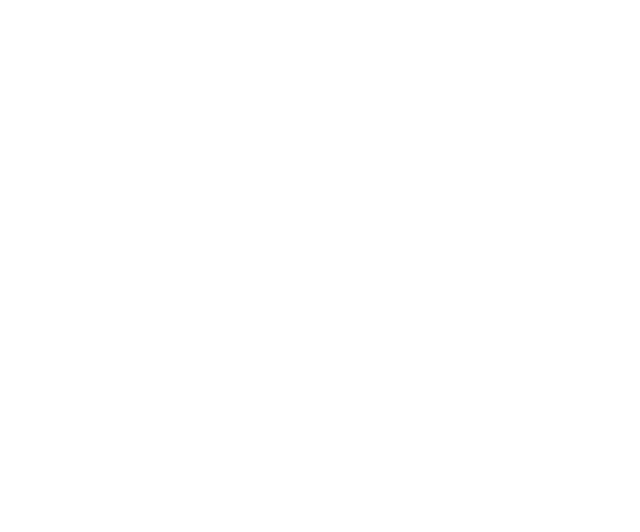
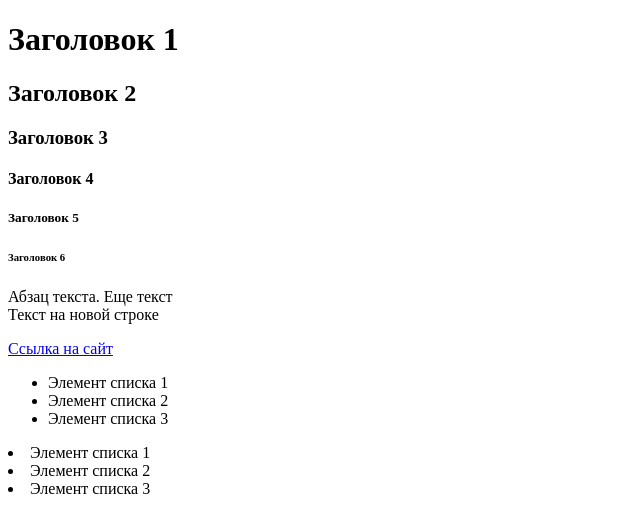
Before and after one commit to DigitalGl/ProjecttTest, a plain HTML site: page index.html in a window 1280 px wide. Shown: the whole page, without its empty margins (0-640 px from the left). Drawn offline with Linux system fonts and the light colour scheme.

Commit message:
new file html

```diff
--- a/index.html
+++ b/index.html
@@ -7,5 +7,28 @@
 </head>
 <body>
 
+<h1>Заголовок 1</h1>
+<h2>Заголовок 2</h2>
+<h3>Заголовок 3</h3>
+<h4>Заголовок 4</h4>
+<h5>Заголовок 5</h5>
+<h6>Заголовок 6</h6>
+
+<p>Абзац текста. <span>Еще текст</span><br>Текст на новой строке</p>
+
+
+<a href="https://google.com" target="_blank">Ссылка на сайт</a>
+
+<ul>
+    <li>Элемент списка 1</li>
+    <li>Элемент списка 2</li>
+    <li>Элемент списка 3</li>
+</ul>
+    <li>Элемент списка 1</li>
+    <li>Элемент списка 2</li>
+    <li>Элемент списка 3</li>
+<ol>
+
+</ol>
 </body>
 </html>
```
